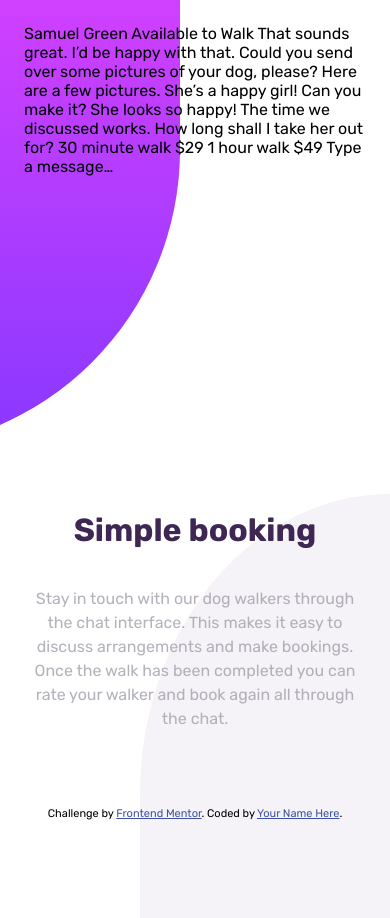
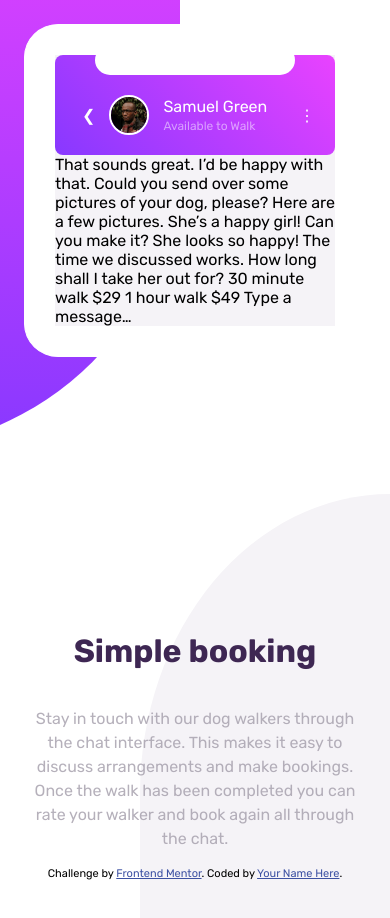
Before and after one commit to dmahely/chat-app-css-illustration, a plain HTML site: page index.html in a window 390 px wide. Shown: the top 918 px of the page. Drawn offline with Linux system fonts and the light colour scheme.

Commit message:
Style phone header

```diff
--- a/index.html
+++ b/index.html
@@ -26,11 +26,31 @@
     <div class="root_container">
       <main class="main_container">
         <div class="main__phone_container">
-          Samuel Green Available to Walk That sounds great. I’d be happy with
-          that. Could you send over some pictures of your dog, please? Here are
-          a few pictures. She’s a happy girl! Can you make it? She looks so
-          happy! The time we discussed works. How long shall I take her out for?
-          30 minute walk $29 1 hour walk $49 Type a message…
+          <div class="phone__inner_container">
+            <div class="phone__header">
+              <span class="phone__camera">.</span>
+              <div class="header__inner_container">
+                <div class="header__left_container">
+                  <a class="header__back" href="#"><span>&#10094;</span></a>
+                  <img
+                    class="header__avatar"
+                    src="images/avatar.jpg"
+                    alt="User avatar."
+                  />
+                  <div class="header__contact">
+                    <span class="contact__name">Samuel Green</span>
+                    <span class="contact__status">Available to Walk</span>
+                  </div>
+                </div>
+                <a class="header__menu" href="#"><span>&#8942;</span></a>
+              </div>
+            </div>
+            That sounds great. I’d be happy with that. Could you send over some
+            pictures of your dog, please? Here are a few pictures. She’s a happy
+            girl! Can you make it? She looks so happy! The time we discussed
+            works. How long shall I take her out for? 30 minute walk $29 1 hour
+            walk $49 Type a message…
+          </div>
         </div>
 
         <div class="main__text_container">
--- a/styles/stylesheet.css
+++ b/styles/stylesheet.css
@@ -80,6 +80,80 @@ body {
   max-width: 450px;
 }
 
+.main__phone_container {
+  border: 1px solid var(--white);
+  border-radius: 10%;
+  padding: 30px;
+  background-color: var(--white);
+  max-width: 450px;
+}
+
+.phone__inner_container {
+  display: grid;
+  grid-template-columns: 1fr;
+  background-color: var(--light-grayish-violet);
+}
+
+.phone__camera {
+  background-color: var(--white);
+  width: 200px;
+  height: 30px;
+  border-radius: 48px;
+  margin-top: -10px;
+  align-self: center;
+  color: var(--white); /* Hack to hide dot */
+}
+
+.phone__header {
+  background: linear-gradient(45deg, var(--light-violet), var(--light-magenta));
+  display: flex;
+  flex-direction: column;
+  border-radius: 8px;
+}
+
+.header__inner_container {
+  display: flex;
+  padding: 20px;
+  flex-direction: row;
+  color: var(--white);
+  align-items: center;
+}
+
+.header__back,
+.header__menu {
+  text-decoration: none;
+  color: var(--white);
+}
+
+.contact__name,
+.contact__status {
+  display: block; /* To get them on separate lines */
+}
+
+.contact__status {
+  opacity: 0.5;
+  margin-top: 3px;
+  font-size: 12px;
+}
+
+.header__avatar {
+  border-radius: 50%;
+  width: 40px;
+  height: 40px;
+  border: 2px solid var(--white);
+}
+
+.header__left_container {
+  display: flex;
+  flex: 1; /* So it takes the most space */
+  justify-content: space-around;
+  align-items: center;
+  justify-content: flex-start;
+}
+
+.header__left_container > * {
+  margin: 0 7px; /* To add spacing between header elements */
+}
 .attribution {
   font-size: 11px;
   text-align: center;
```
